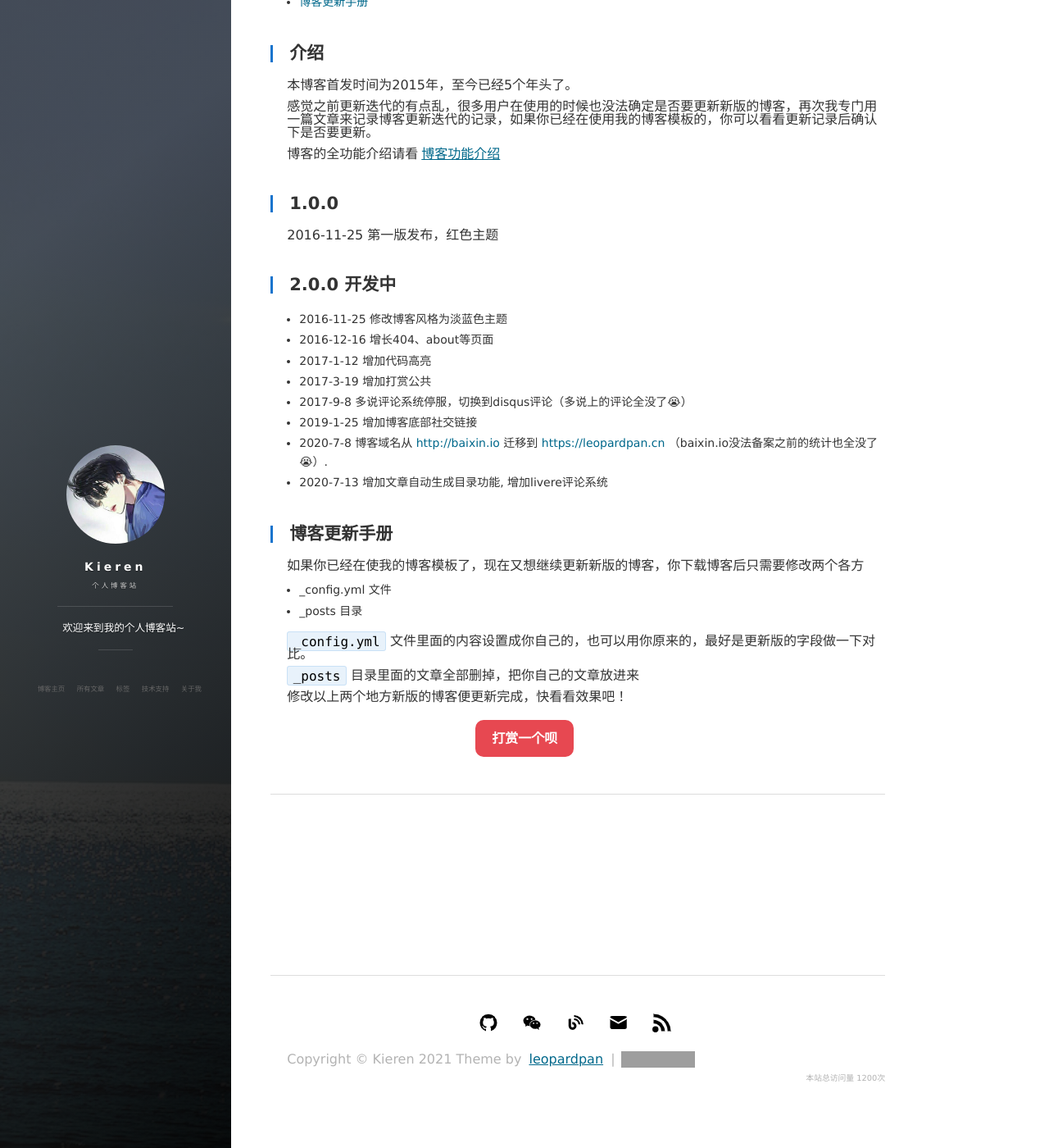
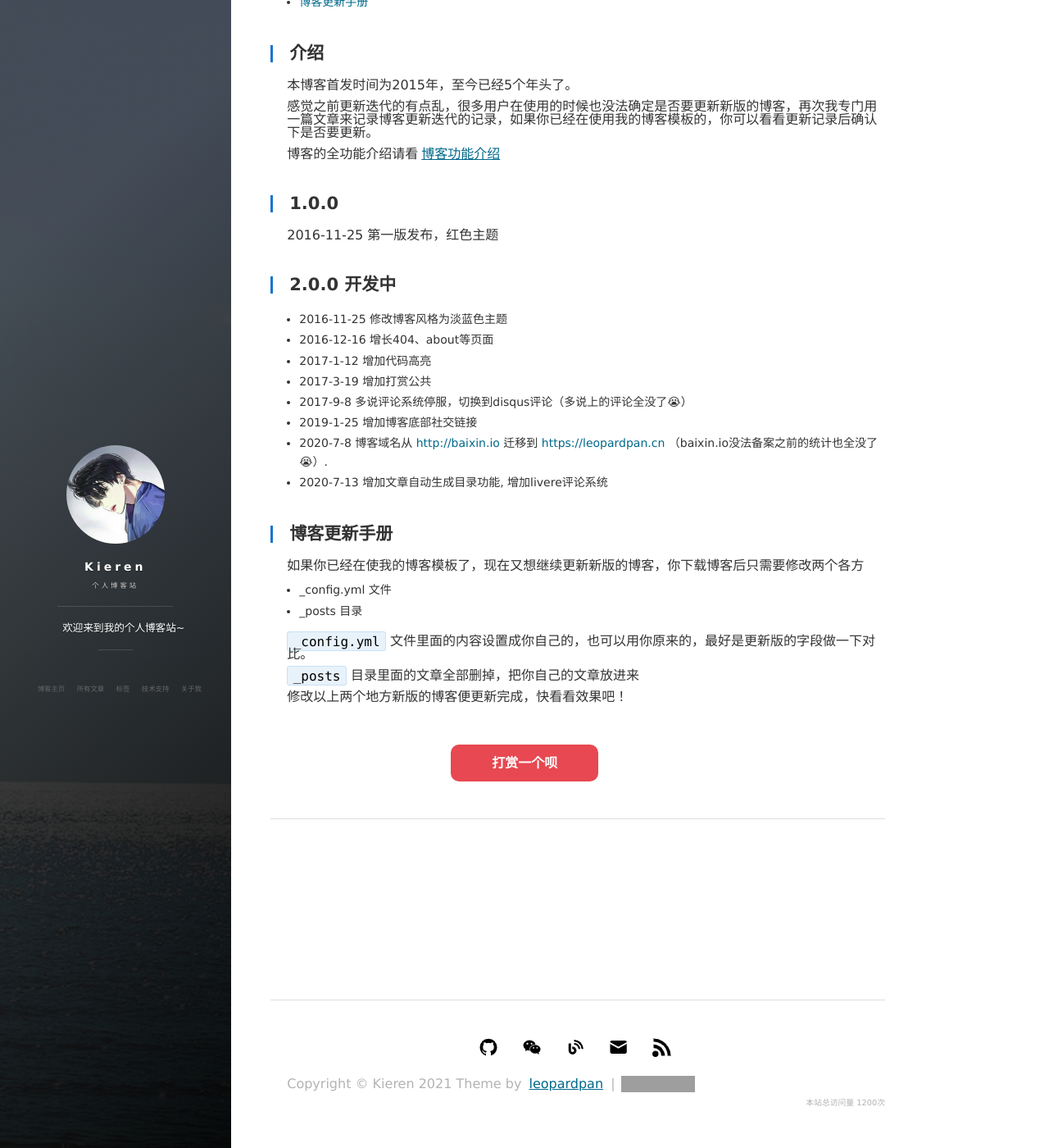
Before and after one commit to Little-Five/Little-Five.github.io, a Jekyll site: the page built from _posts/2020-07-10-ReleaseNode.md, in a window 1280 px wide and 1400 px high, scrolled down 278 px. Shown: the whole window at 82% size. Built offline with Jekyll 4.4.1, drawn with Linux system fonts in a browser that asks for light colours; nearby versions of some CDN libraries; comment, search, counter and statistics services are not loaded; grey boxes are pictures that could not be loaded.

Commit message:
ajust dashang

```diff
--- a/_config.yml
+++ b/_config.yml
@@ -12,10 +12,10 @@ url: "https://little-five.github.io"
 enableToc: true
 
 # Comment
-comment:
-    # livere: MTAyMC81MDk5NC8yNzQ3Ng  # https://www.livere.com
-    disqus: leopard
-    # uyan: 2143225  # 有言id,登录有言官网申请
+# comment:
+#     # livere: MTAyMC81MDk5NC8yNzQ3Ng  # https://www.livere.com
+#     disqus: leopard
+#     # uyan: 2143225  # 有言id,登录有言官网申请
 
 # Social
 social:
--- a/_includes/new-old.html
+++ b/_includes/new-old.html
@@ -42,7 +42,7 @@
               .hide_box-play{z-index:999;filter:alpha(opacity=50);background:#666;opacity: 0.5;-moz-opacity: 0.5;left:0;top:0;height:99%;width:100%;position:fixed;display:none;}
               .shang_box-play{width:540px;height:540px;padding:10px;background-color:#fff;border-radius:10px;position:fixed;z-index:1000;left:50%;top:50%;margin-left:-280px;margin-top:-280px;border:1px dotted #dedede;display:none;}
               .shang_box-play img{border:none;border-width:0;}
-              .dashang{display:block;width:100px;margin:5px auto;height:25px;line-height:25px;padding:10px;background-color:#E74851;color:#fff;text-align:center;text-decoration:none;border-radius:10px;font-weight:bold;font-size:16px;transition: all 0.3s;}
+              .dashang{display:block;width:160px;margin:50px auto 5px auto;height:25px;line-height:25px;padding:10px;background-color:#E74851;color:#fff;text-align:center;text-decoration:none;border-radius:10px;font-weight:bold;font-size:16px;transition: all 0.3s;}
               .dashang:hover{opacity:0.8;padding:15px;font-size:18px;}
               .shang_close-play{float:right;display:inline-block;
                 margin-right: 10px;margin-top: 20px;
```
